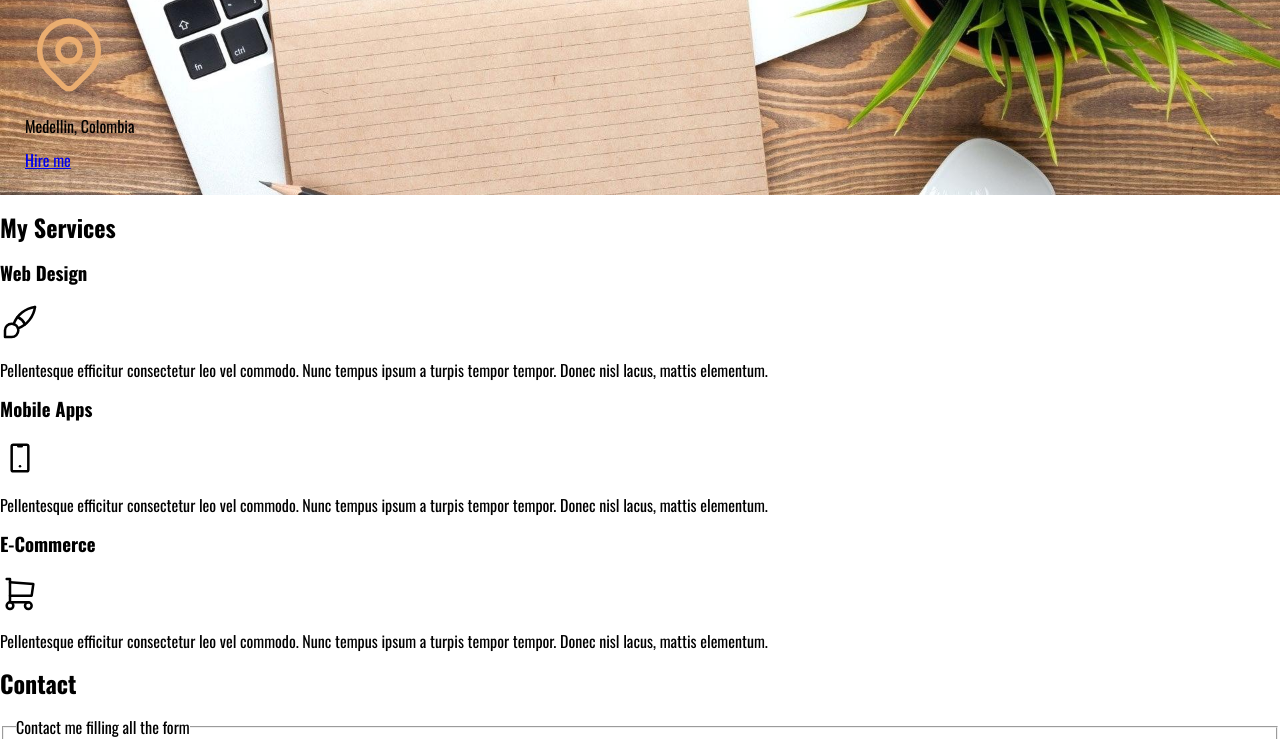
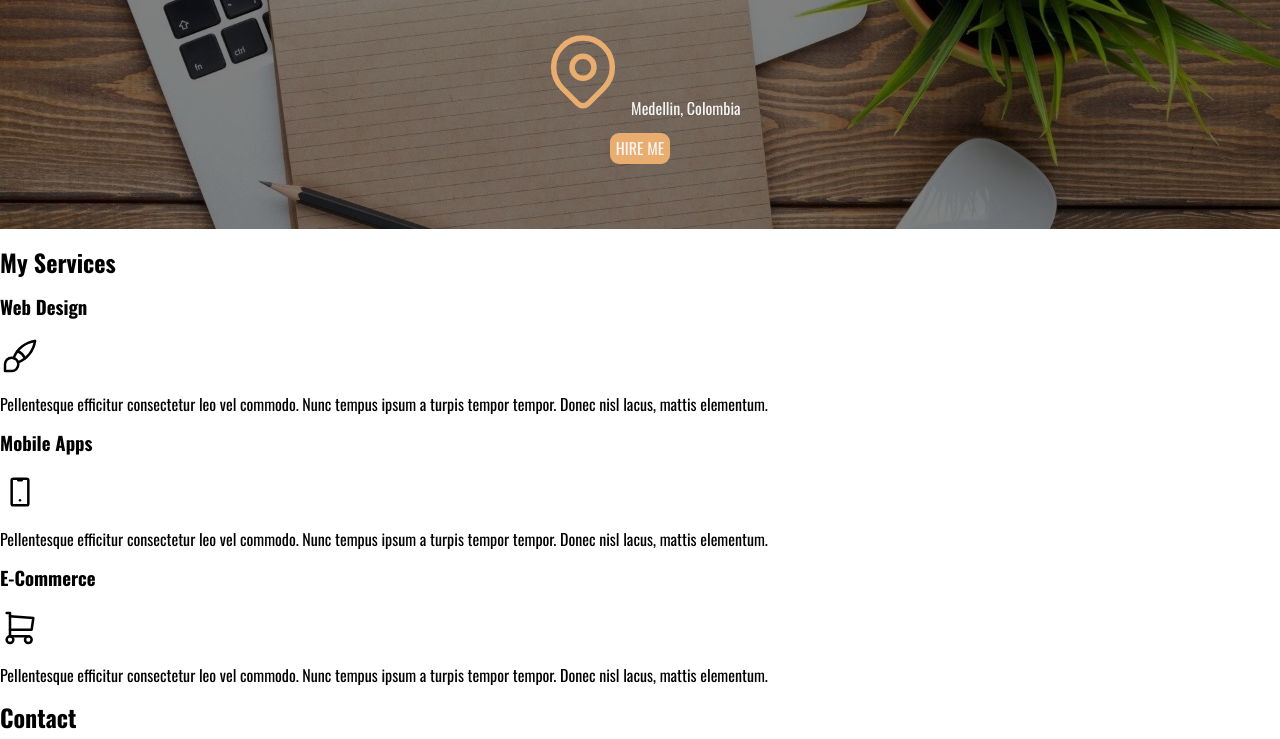
Before and after one commit to VelzckC0D3/firstProject, a plain HTML site: page index.html in a window 1280 px wide. Shown: the part 259-998 px from the top of the page. Drawn offline with nearby package versions, Linux system fonts and the light colour scheme.

Commit message:
actualization

```diff
--- a/css/style.css
+++ b/css/style.css
@@ -13,7 +13,7 @@ html {
 
 *, *:before, *:after {
     box-sizing: inherit;
-  }
+}
 
 body {
     font-size: 16px;
@@ -26,7 +26,7 @@ body {
     font-weight: bold;
 }
 
-.tittle span {
+.cont .cont-hero span {
     font-size: 2rem;
 }
 
@@ -62,6 +62,10 @@ body {
 .pNavigation a:hover {
     background-color: var(--lightOrange);
     color: var(--darkBrown);
+    -webkit-transition: background-color 200ms linear, color 200ms;
+    -ms-transition: background-color 200ms linear, color 200ms;
+    transition: background-color 200ms linear, color 200ms;
+
 }
 
 
@@ -69,5 +73,48 @@ body {
     background-image: url(../imgs/desk.jpg);
     background-repeat: no-repeat;
     background-size: cover;
-    padding: 2.5rem;
+    height: 35rem;
+    position: relative;
 }
+
+.hero .cont-hero .tittle {
+    color: var(--white);
+    text-shadow: -4px 2px 12px #00000049;
+}
+
+.cont-hero {
+    position: absolute;
+    background-color: rgba(0, 0, 0, 0.5);
+    height: 100%;
+    width: 100%;
+    display: flex;
+    flex-direction: column;
+    align-items: center;
+    justify-content: center;
+    text-align: center;
+    padding: 1px;
+}
+
+.cont-hero h2,
+.cont-hero p {
+    color: whitesmoke;
+}
+
+.cont-hero a {
+    text-decoration: none;
+    background-color: var(--lightOrange);
+    border-radius: 9px;
+    padding: 6px;
+    color: whitesmoke;
+    font-size: 16px;
+    -webkit-transition: color 300ms linear, padding 500ms, font-size 500ms;
+    -ms-transition: color 300ms linear, padding 500ms, font-size 500ms;
+    transition: color 300ms linear, padding 500ms, font-size 500ms;
+}
+
+.cont-hero a:hover {
+    color: black;
+    padding: 8px 13px;
+    font-size: 2rem;
+
+}
--- a/index.html
+++ b/index.html
@@ -32,18 +32,19 @@
 
     <section class="hero">
         <div class="cont-hero">
-            <h2 class="tittle"> Junior Front-end Developer</h2>
-            <p>
-                <svg xmlns="http://www.w3.org/2000/svg" class="icon icon-tabler icon-tabler-map-pin" width="88"
+            <h2> Junior Front-end Developer</h2>
+
+            <p><svg xmlns="http://www.w3.org/2000/svg" class="icon icon-tabler icon-tabler-map-pin" width="88"
                 height="88" viewBox="0 0 24 24" stroke-width="1.5" stroke="#eaad70" fill="none"
                 stroke-linecap="round" stroke-linejoin="round">
                 <path stroke="none" d="M0 0h24v24H0z" fill="none" />
                 <circle cx="12" cy="11" r="3" />
                 <path d="M17.657 16.657l-4.243 4.243a2 2 0 0 1 -2.827 0l-4.244 -4.243a8 8 0 1 1 11.314 0z" />
             </svg>
-            </p>
-            <p>Medellin, Colombia</p>
-            <a href="#">Hire me</a>
+
+            Medellin, Colombia</p>
+
+            <a href="#">HIRE ME</a>
         </div>
     </section>
 
```
Lines whose indentation alone changed are shown as unchanged.
